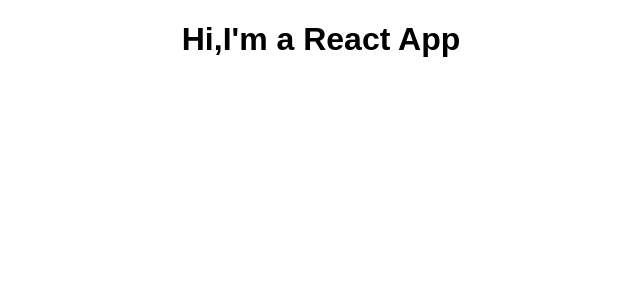
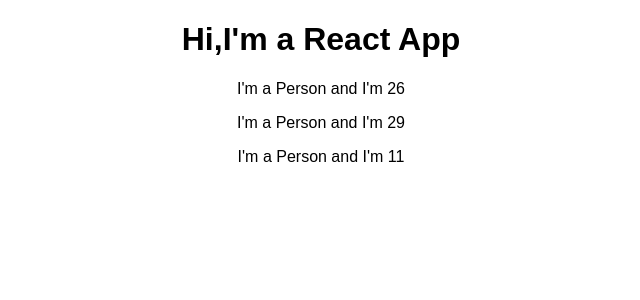
Before and after one commit to Preil/react-complete-guide, a React (Create React App) app: page / in a window 1280 px wide. Shown: the top 300 px of the page, without its empty margins (319-959 px from the left). Built offline with nearby package versions, Linux system fonts and the light colour scheme.

Commit message:
Simple component example.

```diff
--- a/src/App.js
+++ b/src/App.js
@@ -1,11 +1,15 @@
 import React, { Component } from 'react';
 import './App.css';
+import Person from './Person/Person';
 
 class App extends Component {
   render() {
     return (
       <div className="App">
         <h1>Hi,I'm a React App</h1>
+          <Person />
+          <Person />
+          <Person />
       </div>
     );
   }
--- /dev/null
+++ b/src/Person/Person.js
@@ -0,0 +1,7 @@
+import React from 'react';
+
+const person = () => {
+    return <p>I'm a Person and I'm {Math.floor(Math.random()*30)}</p>
+};
+
+export default person;
```
